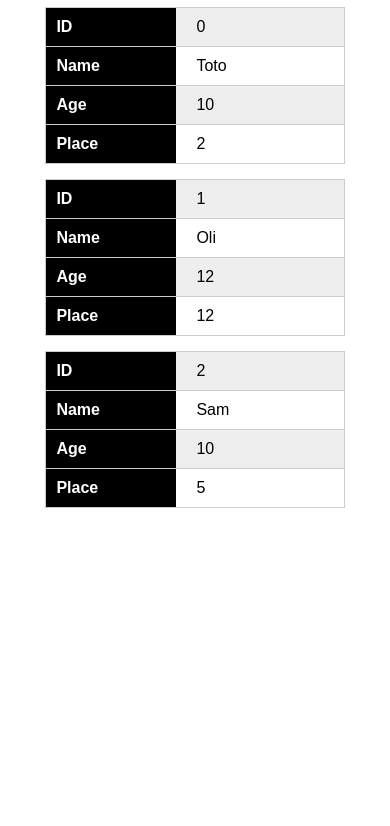
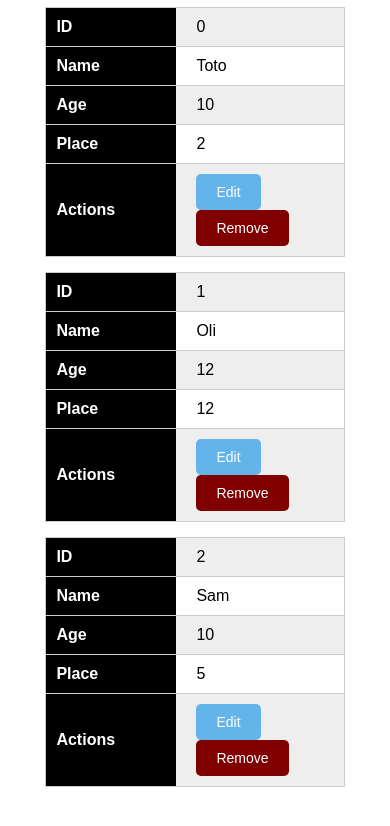
Before and after one commit to romainwidmer/Demo-HTML-CSS-JS, a plain HTML site: page Tables/01-responsive-table/index.html in a window 390 px wide. Drawn offline with Linux system fonts and the light colour scheme.

Commit message:
add buttons in responsive table

```diff
--- a/Tables/01-responsive-table/index.html
+++ b/Tables/01-responsive-table/index.html
@@ -16,6 +16,7 @@
                 <th>Name</th>
                 <th>Age</th>
                 <th>Place</th>
+                <th>Actions</th>
             </tr>
         </thead>
         <tbody>
@@ -24,18 +25,21 @@
                 <td>Toto</td>
                 <td>10</td>
                 <td>2</td>
+                <td><span><button class="btn-success">Edit</button></span><span><button class="btn-danger">Remove</button></span></td>
             </tr>
             <tr>
                 <td>1</td>
                 <td>Oli</td>
                 <td>12</td>
                 <td>12</td>
+                <td><span><button class="btn-success">Edit</button></span><span><button class="btn-danger">Remove</button></span></td>
             </tr>
             <tr>
                 <td>2</td>
                 <td>Sam</td>
                 <td>10</td>
                 <td>5</td>
+                <td><span><button class="btn-success">Edit</button></span><span><button class="btn-danger">Remove</button></span></td>
             </tr>
         </tbody>
     </table>
--- a/Tables/01-responsive-table/style.css
+++ b/Tables/01-responsive-table/style.css
@@ -25,6 +25,35 @@ th {
 
 tr:nth-child(odd) {
     background: #eee;
+}
+
+
+td span:first-child {
+    margin-right: 10px;
+}
+
+.btn-success {
+    background: transparent;
+    background: #64b4ec;
+    border: none;
+    outline: none;
+    color: #fff;
+    padding: 10px 20px;
+    cursor: pointer;
+    border-radius: 5px;
+    font-size: 14px;
+}
+
+.btn-danger {
+    background: transparent;
+    background: #800000;
+    border: none;
+    outline: none;
+    color: #fff;
+    padding: 10px 20px;
+    cursor: pointer;
+    border-radius: 5px;
+    font-size: 14px;
 }
 
 
```
